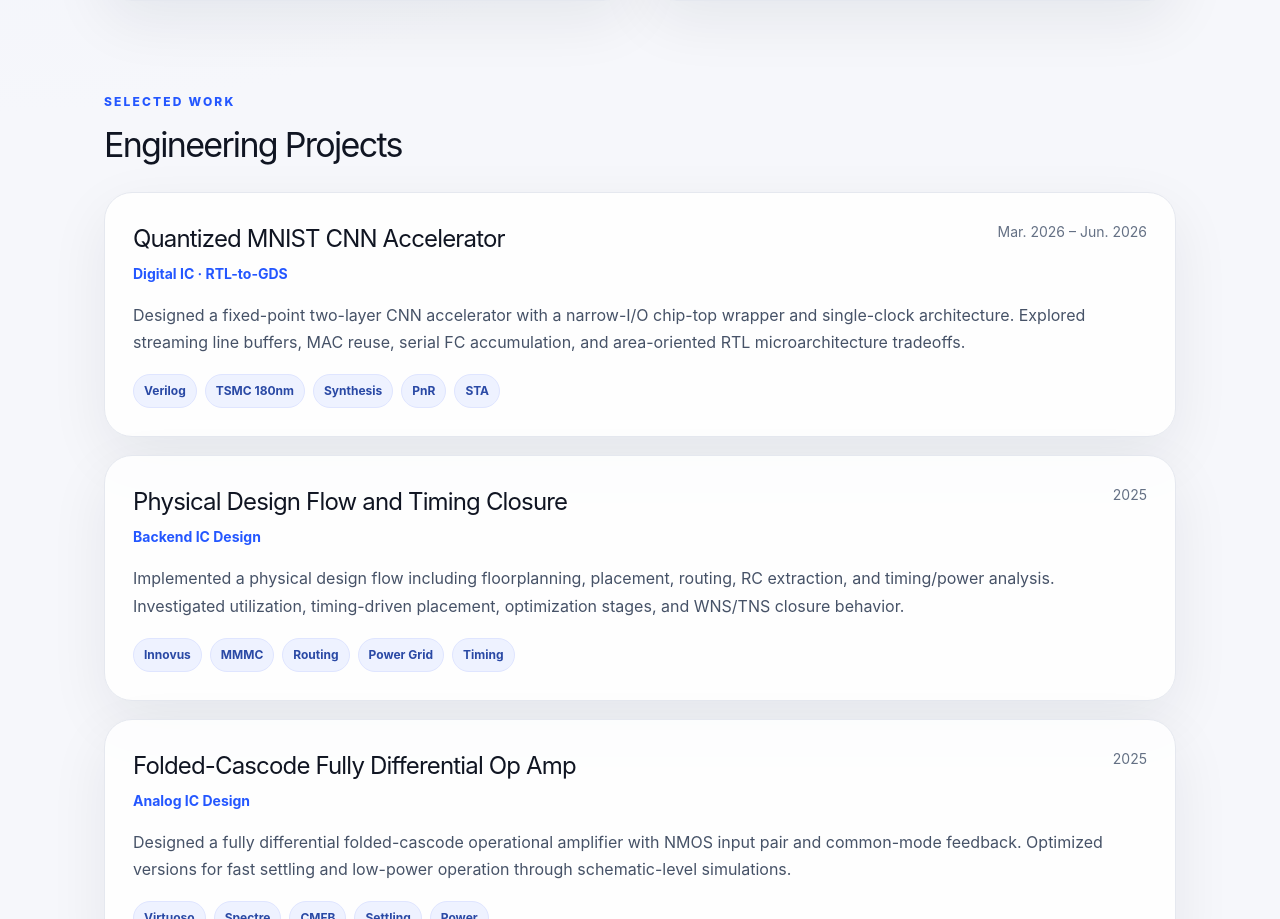
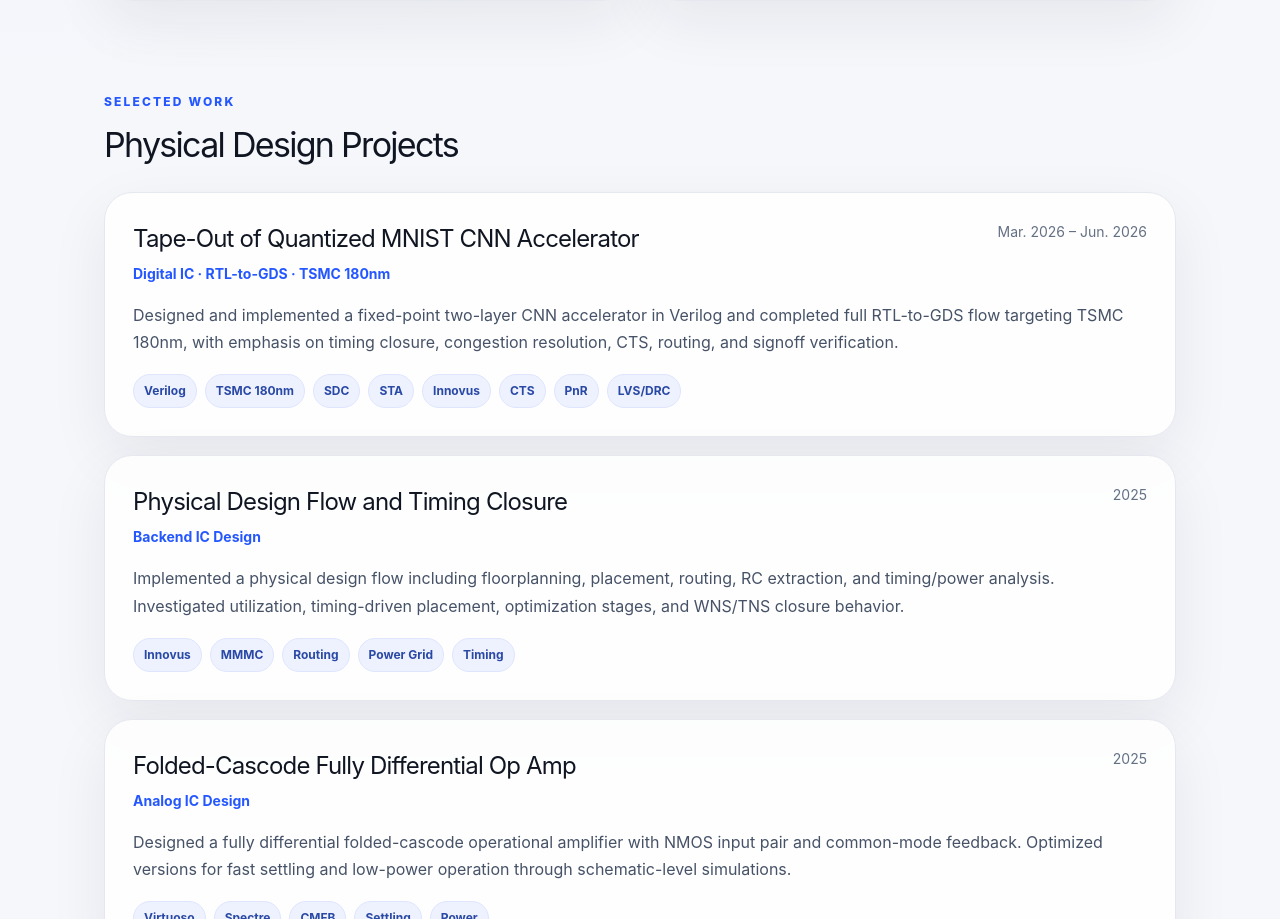
Before and after one commit to yimeng0330/portfolio-site, a React (Vite) app: page / in a window 1280 px wide. Shown: the part 1122-2041 px from the top of the page. Built offline with nearby package versions, Linux system fonts and the light colour scheme.

Commit message:
Update App.jsx

```diff
--- a/src/App.jsx
+++ b/src/App.jsx
@@ -13,13 +13,28 @@ const profile = {
 };
 
 const projects = [
-  {
-    title: "Quantized MNIST CNN Accelerator",
-    type: "Digital IC · RTL-to-GDS",
+    {
+    title: "Tape-Out of Quantized MNIST CNN Accelerator",
+    type: "Digital IC · RTL-to-GDS · TSMC 180nm",
     period: "Mar. 2026 – Jun. 2026",
-    tags: ["Verilog", "TSMC 180nm", "Synthesis", "PnR", "STA"],
+    tags: ["Verilog", "TSMC 180nm", "SDC", "STA", "Innovus", "CTS", "PnR", "LVS/DRC"],
+    metrics: "20 MHz · 279,723 μm² · 68.8% utilization · clean setup/hold · 5528-cycle latency",
     description:
-      "Designed a fixed-point two-layer CNN accelerator with a narrow-I/O chip-top wrapper and single-clock architecture. Explored streaming line buffers, MAC reuse, serial FC accumulation, and area-oriented RTL microarchitecture tradeoffs.",
+      "Designed and implemented a fixed-point two-layer CNN accelerator in Verilog and completed full RTL-to-GDS flow targeting TSMC 180nm, with emphasis on timing closure, congestion resolution, CTS, routing, and signoff verification.",
+    swcaos: {
+      situation:
+        "Implemented a quantized MNIST CNN accelerator targeting TSMC 180nm as part of a full RTL-to-GDS tape-out flow, using the design to evaluate practical backend challenges including timing closure, congestion, and power grid integrity.",
+      what:
+        "Designed a fixed-point two-layer CNN accelerator in Verilog and drove the design through synthesis, floorplanning, placement, CTS, routing, and signoff verification.",
+      challenge:
+        "Faced backend challenges including tight timing margins at 20 MHz, routing congestion at ~70% utilization, clock skew versus insertion delay tradeoffs during CTS, and ensuring clean setup/hold closure across timing views.",
+      action:
+        "Developed SDC constraints including clock, I/O delay, and uncertainty; performed iterative STA across synthesis, post-CTS, and post-route stages; refined placement, routing, buffering, and cell sizing; tuned CTS for skew and insertion delay; and completed GLS, LVS/DRC/ERC, and PG connectivity checks.",
+      outcome:
+        "Achieved clean setup/hold timing closure at 20 MHz. Final design metrics include 279,723 μm² area, 68.8% utilization, 5528-cycle latency, and 90.2% functional accuracy verified against Python reference outputs.",
+      significance:
+        "Built practical understanding of how floorplanning, routing congestion, CTS, timing constraints, and signoff verification interact in a complete backend physical design flow from RTL to tape-out readiness."
+    }
   },
   {
     title: "Physical Design Flow and Timing Closure",
@@ -308,7 +323,7 @@ export default function App() {
           </div>
         </Section>
 
-        <Section id="projects" eyebrow="Selected Work" title="Engineering Projects">
+        <Section id="projects" eyebrow="Selected Work" title="Physical Design Projects">
           <div className="project-grid">
             {projects.map((project) => (
               <article className="project" key={project.title}>
```
